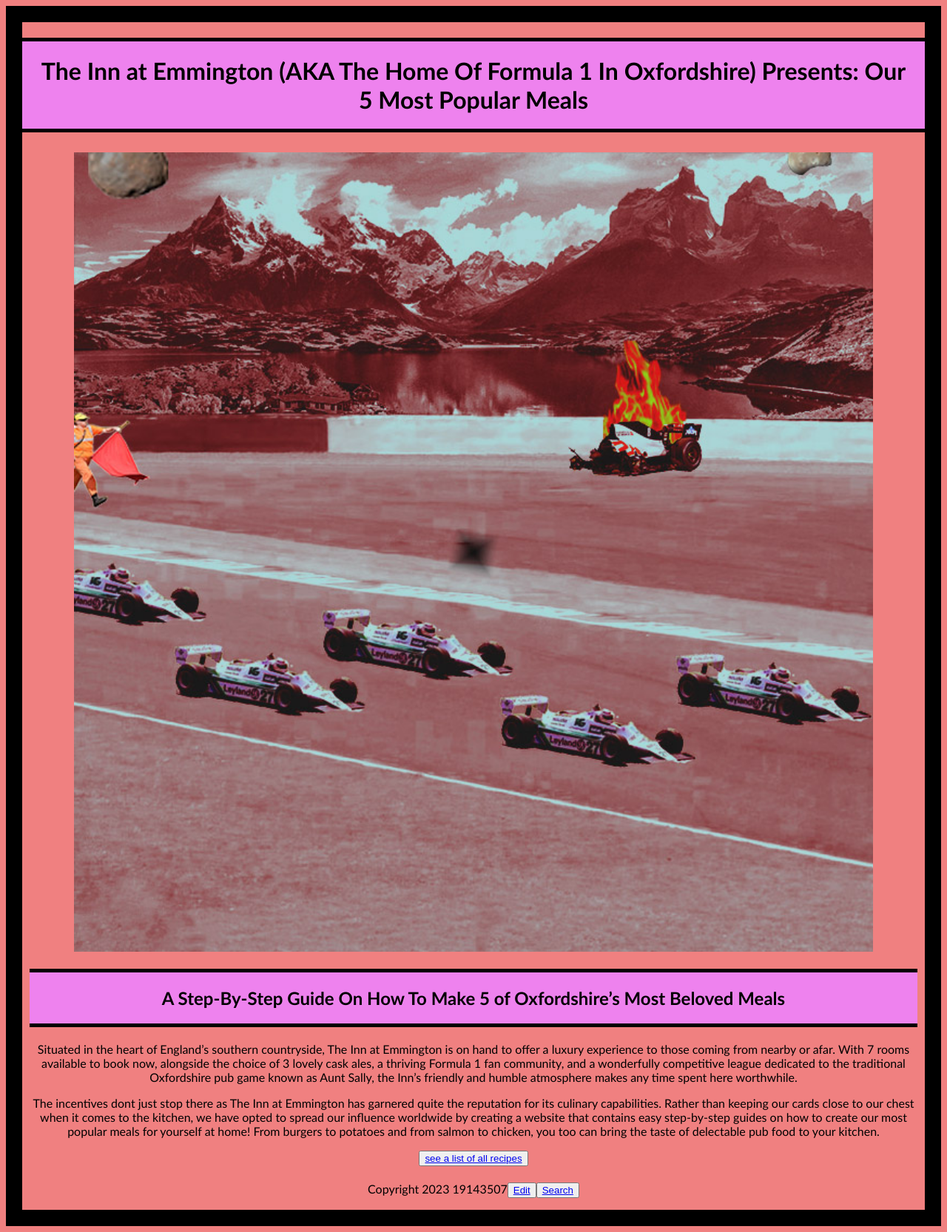
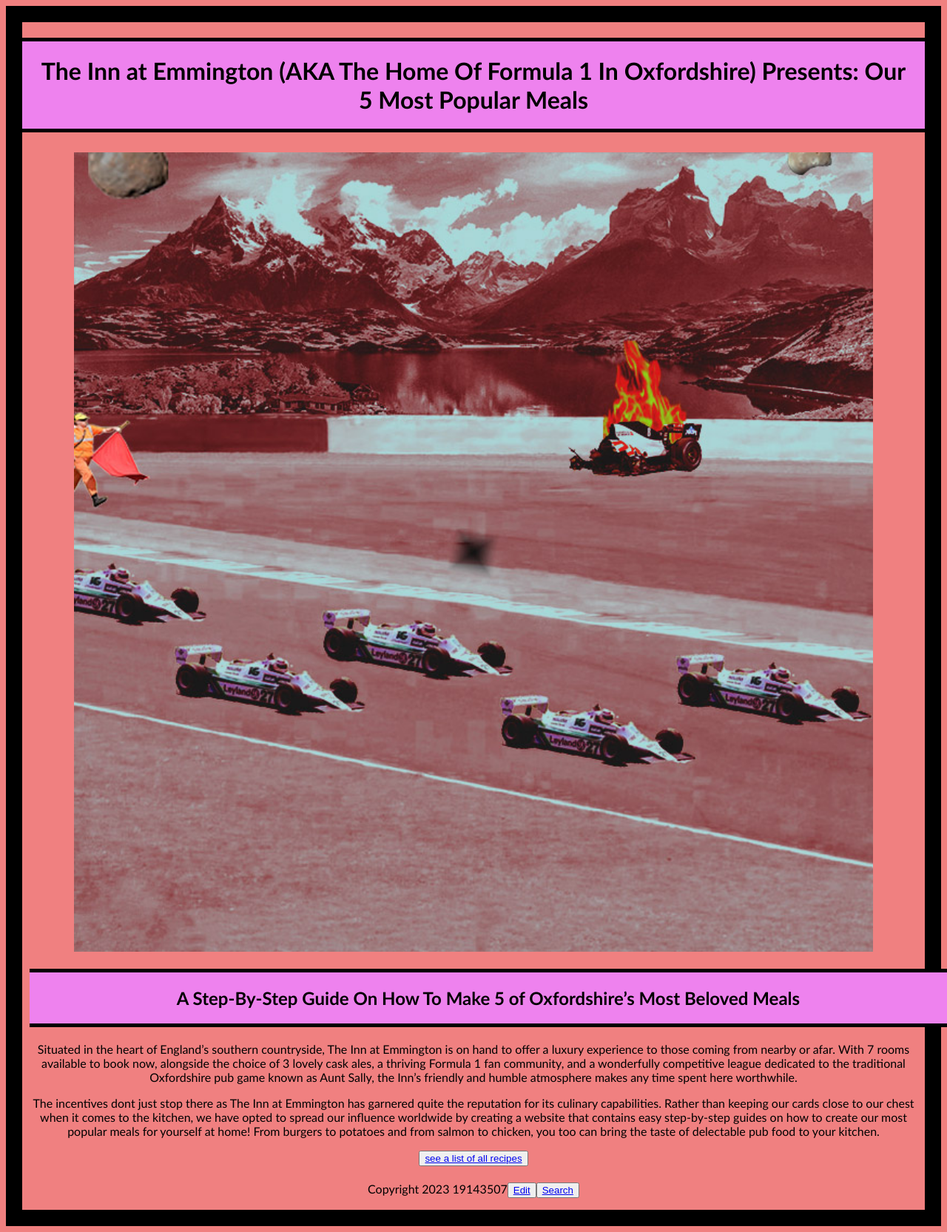
Before and after one commit to 19143507/inn-at-emmington, a Jekyll site: the page built from home/index.md, in a window 1280 px wide. Shown: the whole page at 74% size. Built offline with Jekyll 4.4.1, drawn with Linux system fonts in a browser that asks for light colours.

Commit message:
Update recipes.css

```diff
--- a/styles/recipes.css
+++ b/styles/recipes.css
@@ -21,11 +21,13 @@ h1 {
   padding: 20px;
 }
 
-h2{text-align: center;
+h2 {
+  text-align: center;
   background-color: violet;
   border-top: 5px solid black;
   border-bottom: 5px solid black;;
   padding: 20px;
+  width: 100%;
 }
 
 body {
```
